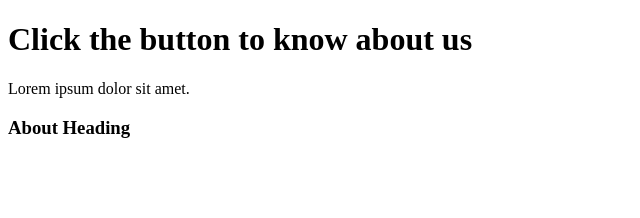
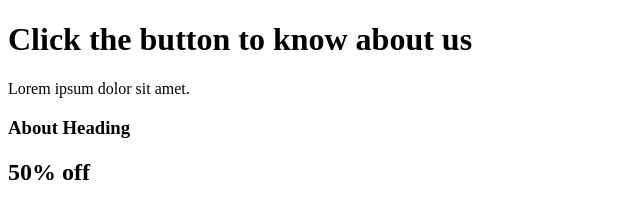
Before and after one commit to DuraKyz/foodmate-, a plain HTML site: page about.html in a window 1280 px wide. Shown: the whole page, without its empty margins (0-640 px from the left). Drawn offline with Linux system fonts and the light colour scheme.

Commit message:
about 50% added

```diff
--- a/about.html
+++ b/about.html
@@ -9,6 +9,7 @@
   <h1>Click the button to know about us</h1>
   <p>Lorem ipsum dolor sit amet.</p>
   <h3>About Heading</h3>
+  <h2>50% off</h2>
 
 </body>
 </html>
```
